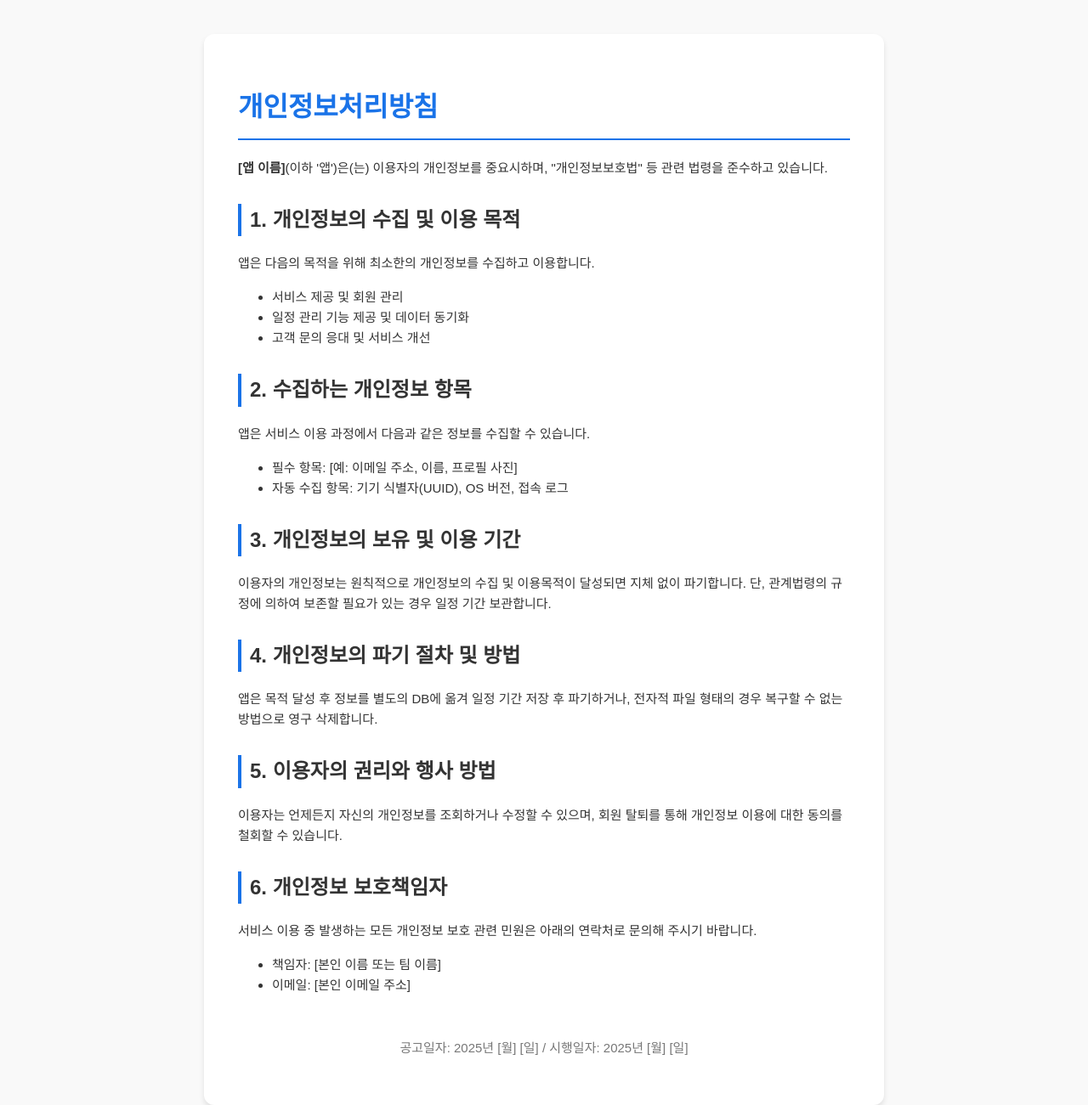
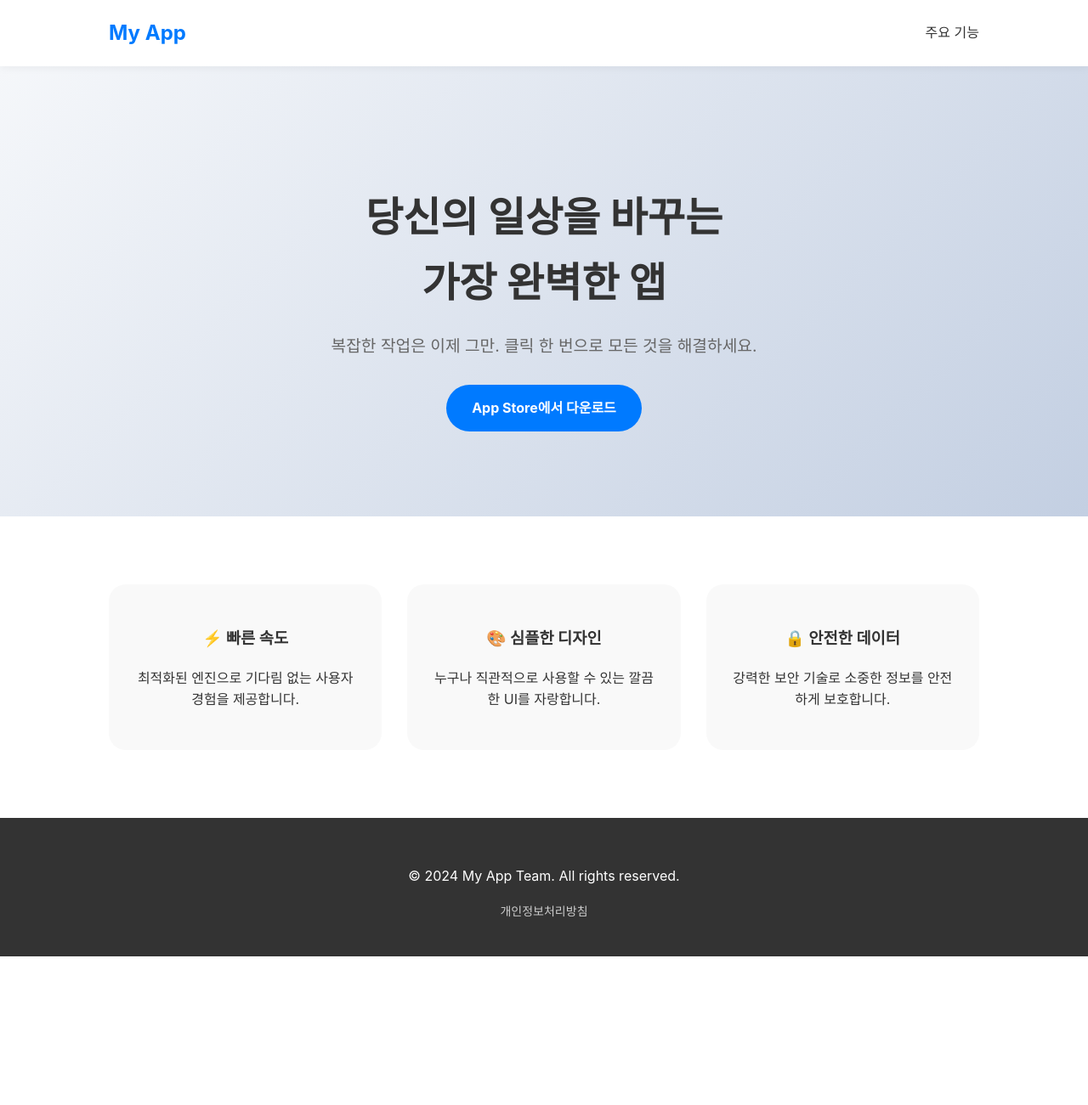
Before and after one commit to Dev-Combu/DoDream.github.io, a plain HTML site: page index.html in a window 1280 px wide. Shown: the top 1301 px of the page at 85% size. After the commit the page ends 1126 px from the top, so only its background shows below. Drawn offline with Linux system fonts and the light colour scheme.

Commit message:
Update index.html

```diff
--- a/index.html
+++ b/index.html
@@ -3,68 +3,116 @@
 <head>
     <meta charset="UTF-8">
     <meta name="viewport" content="width=device-width, initial-scale=1.0">
-    <title>개인정보처리방침 - [앱 이름 입력]</title>
+    <title>내 앱 이름 - 멋진 한 줄 설명</title>
     <style>
+        /* 기본 스타일 */
         body {
-            font-family: 'Apple SD Gothic Neo', 'Malgun Gothic', sans-serif;
+            font-family: 'Pretendard', -apple-system, BlinkMacSystemFont, system-ui, Roboto, sans-serif;
+            margin: 0;
+            padding: 0;
             line-height: 1.6;
             color: #333;
-            max-width: 800px;
-            margin: 0 auto;
-            padding: 40px 20px;
-            background-color: #f9f9f9;
+            scroll-behavior: smooth;
         }
-        .container {
-            background-color: #fff;
-            padding: 40px;
-            border-radius: 12px;
-            box-shadow: 0 4px 6px rgba(0,0,0,0.1);
+
+        /* 헤더 */
+        header {
+            background: #fff;
+            padding: 20px 10%;
+            display: flex;
+            justify-content: space-between;
+            align-items: center;
+            position: sticky;
+            top: 0;
+            box-shadow: 0 2px 10px rgba(0,0,0,0.05);
+            z-index: 1000;
         }
-        h1 { color: #1a73e8; border-bottom: 2px solid #1a73e8; padding-bottom: 10px; }
-        h2 { color: #333; margin-top: 30px; border-left: 4px solid #1a73e8; padding-left: 10px; }
-        p, li { font-size: 15px; }
-        .footer { margin-top: 50px; font-size: 13px; color: #777; text-align: center; }
+
+        .logo { font-weight: bold; font-size: 24px; color: #007AFF; text-decoration: none; }
+
+        /* 메인 배너 */
+        .hero {
+            background: linear-gradient(135deg, #f5f7fa 0%, #c3cfe2 100%);
+            padding: 100px 10%;
+            text-align: center;
+        }
+
+        .hero h1 { font-size: 3rem; margin-bottom: 20px; }
+        .hero p { font-size: 1.2rem; color: #666; margin-bottom: 30px; }
+
+        /* 버튼 스타일 */
+        .btn {
+            display: inline-block;
+            background: #007AFF;
+            color: white;
+            padding: 15px 30px;
+            border-radius: 30px;
+            text-decoration: none;
+            font-weight: bold;
+            transition: 0.3s;
+        }
+        .btn:hover { background: #0056b3; transform: translateY(-2px); }
+
+        /* 특징 섹션 */
+        .features { padding: 80px 10%; display: grid; grid-template-columns: repeat(auto-fit, minmax(250px, 1fr)); gap: 30px; }
+        .feature-card {
+            padding: 30px;
+            border-radius: 20px;
+            background: #f9f9f9;
+            text-align: center;
+        }
+        .feature-card i { font-size: 40px; margin-bottom: 15px; display: block; }
+
+        /* 푸터 */
+        footer {
+            background: #333;
+            color: white;
+            padding: 40px 10%;
+            text-align: center;
+        }
+
+        /* 반응형 */
+        @media (max-width: 768px) {
+            .hero h1 { font-size: 2rem; }
+        }
     </style>
 </head>
 <body>
-    <div class="container">
-        <h1>개인정보처리방침</h1>
-        <p><strong>[앱 이름]</strong>(이하 '앱')은(는) 이용자의 개인정보를 중요시하며, "개인정보보호법" 등 관련 법령을 준수하고 있습니다.</p>
 
-        <h2>1. 개인정보의 수집 및 이용 목적</h2>
-        <p>앱은 다음의 목적을 위해 최소한의 개인정보를 수집하고 이용합니다.</p>
-        <ul>
-            <li>서비스 제공 및 회원 관리</li>
-            <li>일정 관리 기능 제공 및 데이터 동기화</li>
-            <li>고객 문의 응대 및 서비스 개선</li>
-        </ul>
+    <header>
+        <a href="#" class="logo">My App</a>
+        <nav>
+            <a href="#features" style="text-decoration: none; color: #333;">주요 기능</a>
+        </nav>
+    </header>
 
-        <h2>2. 수집하는 개인정보 항목</h2>
-        <p>앱은 서비스 이용 과정에서 다음과 같은 정보를 수집할 수 있습니다.</p>
-        <ul>
-            <li>필수 항목: [예: 이메일 주소, 이름, 프로필 사진]</li>
-            <li>자동 수집 항목: 기기 식별자(UUID), OS 버전, 접속 로그</li>
-        </ul>
+    <section class="hero">
+        <h1>당신의 일상을 바꾸는<br>가장 완벽한 앱</h1>
+        <p>복잡한 작업은 이제 그만. 클릭 한 번으로 모든 것을 해결하세요.</p>
+        <a href="#" class="btn">App Store에서 다운로드</a>
+    </section>
 
-        <h2>3. 개인정보의 보유 및 이용 기간</h2>
-        <p>이용자의 개인정보는 원칙적으로 개인정보의 수집 및 이용목적이 달성되면 지체 없이 파기합니다. 단, 관계법령의 규정에 의하여 보존할 필요가 있는 경우 일정 기간 보관합니다.</p>
+    <section id="features" class="features">
+        <div class="feature-card">
+            <h3>⚡️ 빠른 속도</h3>
+            <p>최적화된 엔진으로 기다림 없는 사용자 경험을 제공합니다.</p>
+        </div>
+        <div class="feature-card">
+            <h3>🎨 심플한 디자인</h3>
+            <p>누구나 직관적으로 사용할 수 있는 깔끔한 UI를 자랑합니다.</p>
+        </div>
+        <div class="feature-card">
+            <h3>🔒 안전한 데이터</h3>
+            <p>강력한 보안 기술로 소중한 정보를 안전하게 보호합니다.</p>
+        </div>
+    </section>
 
-        <h2>4. 개인정보의 파기 절차 및 방법</h2>
-        <p>앱은 목적 달성 후 정보를 별도의 DB에 옮겨 일정 기간 저장 후 파기하거나, 전자적 파일 형태의 경우 복구할 수 없는 방법으로 영구 삭제합니다.</p>
+    <footer>
+        <p>&copy; 2024 My App Team. All rights reserved.</p>
+        <div style="margin-top: 10px;">
+            <a href="privacy.html" style="color: #ccc; text-decoration: none; font-size: 14px;">개인정보처리방침</a>
+        </div>
+    </footer>
 
-        <h2>5. 이용자의 권리와 행사 방법</h2>
-        <p>이용자는 언제든지 자신의 개인정보를 조회하거나 수정할 수 있으며, 회원 탈퇴를 통해 개인정보 이용에 대한 동의를 철회할 수 있습니다.</p>
-
-        <h2>6. 개인정보 보호책임자</h2>
-        <p>서비스 이용 중 발생하는 모든 개인정보 보호 관련 민원은 아래의 연락처로 문의해 주시기 바랍니다.</p>
-        <ul>
-            <li>책임자: [본인 이름 또는 팀 이름]</li>
-            <li>이메일: [본인 이메일 주소]</li>
-        </ul>
-
-        <div class="footer">
-            <p>공고일자: 2025년 [월] [일] / 시행일자: 2025년 [월] [일]</p>
-        </div>
-    </div>
 </body>
 </html>
```
